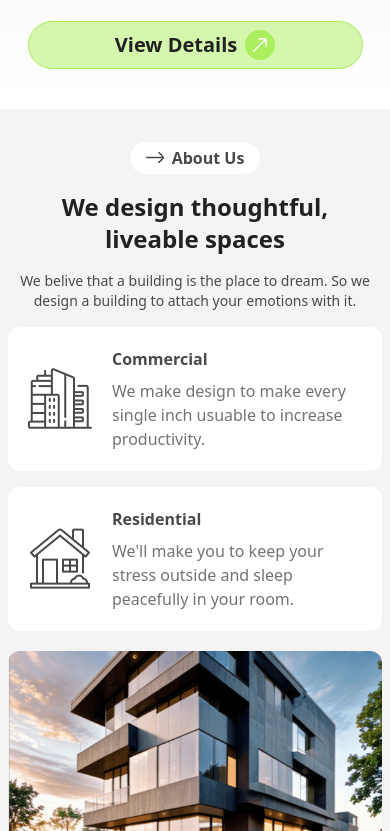
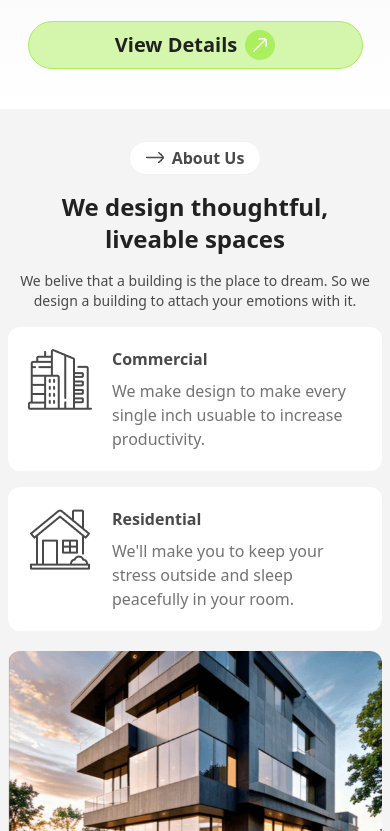
Before and after one commit to srshubho26/assignment-03, a plain HTML site: page index.html in a window 390 px wide. Shown: the part 528-1359 px from the top of the page. Drawn offline with nearby package versions, Linux system fonts and the light colour scheme.

Commit message:
modified about section

```diff
--- a/index.html
+++ b/index.html
@@ -96,7 +96,7 @@
                     <p class="text-sm md:text-base text-[#494949] max-w-screen-sm mx-auto font-medium my-4">We belive that a building is the place to dream. So we design a building to attach your emotions with it.</p>
 
                     <div class="sm:flex lg:block gap-6">
-                        <div class="bg-white rounded-xl p-5 flex items-center text-left gap-5 my-4 xl:my-6">
+                        <div class="bg-white rounded-xl p-5 flex items-start sm:items-center text-left gap-5 my-4 xl:my-6">
                             <img src="assets/commercial.png" />
 
                             <div>
@@ -105,7 +105,7 @@
                             </div>
                         </div>
 
-                        <div class="bg-white rounded-xl p-5 flex items-center text-left gap-5 my-4 xl:my-6">
+                        <div class="bg-white rounded-xl p-5 flex items-start sm:items-center text-left gap-5 my-4 xl:my-6">
                             <img src="assets/residential.png" />
 
                             <div>
```
